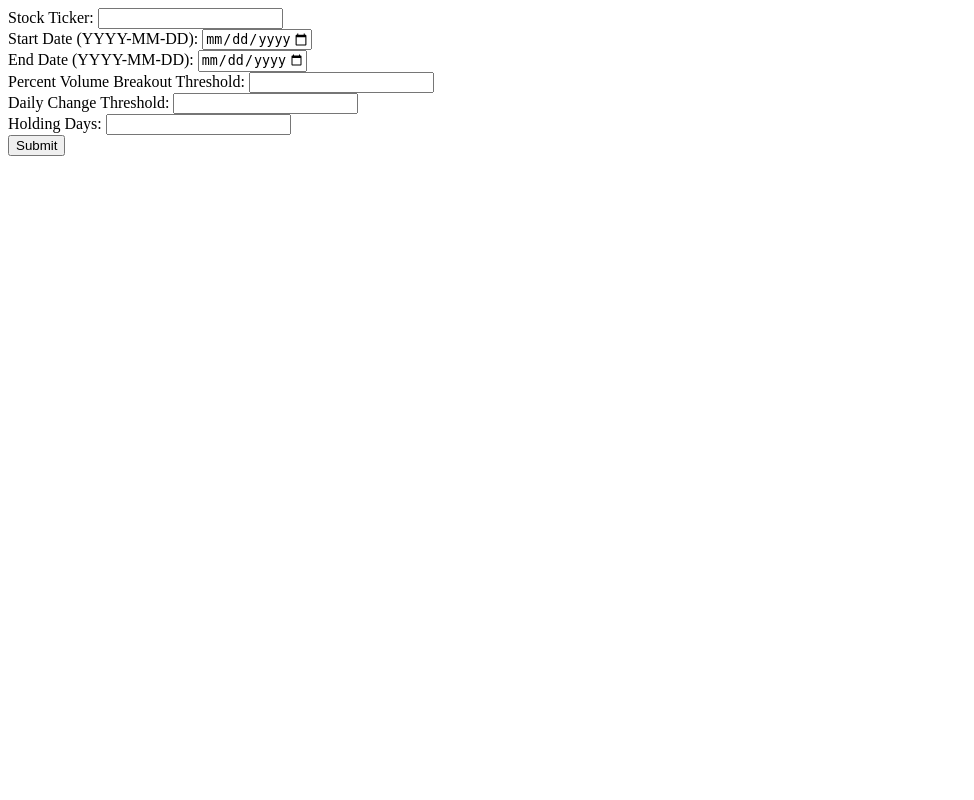
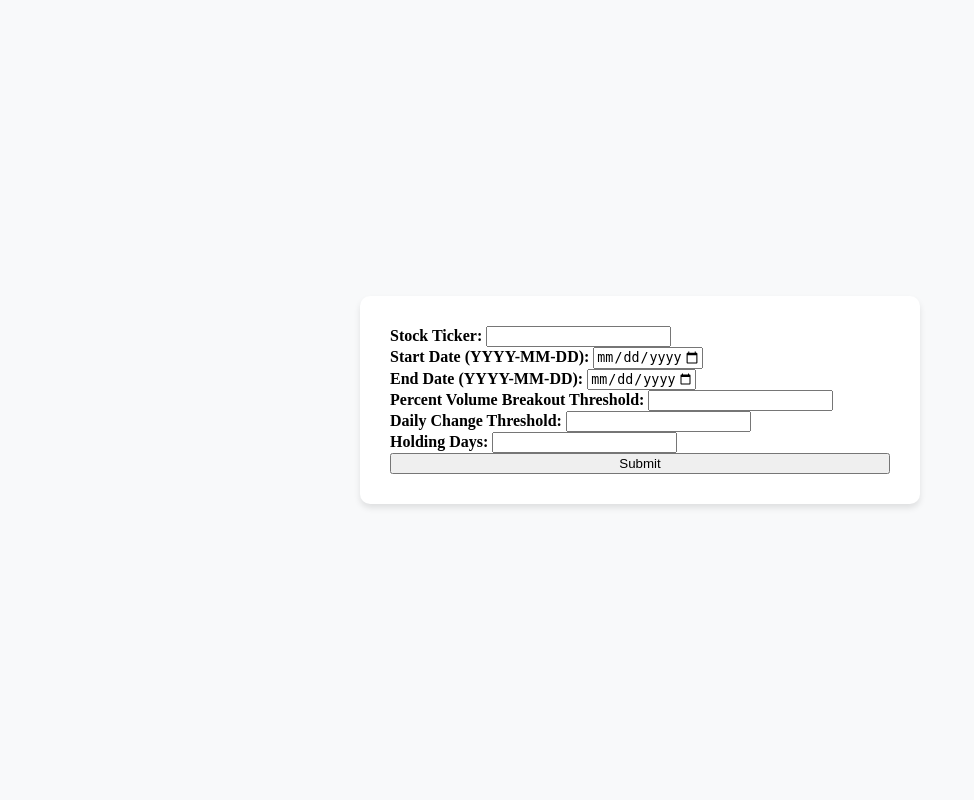
Before and after one commit to diamond0411/quanta-mini, a Flask app: page / in a window 1280 px wide. Shown: the whole page, without its empty margins (0-974 px from the left). Run offline with Flask 3, Linux system fonts and the light colour scheme.

Commit message:
html formatting

```diff
--- a/templates/index.html
+++ b/templates/index.html
@@ -1,5 +1,6 @@
 <!doctype html>
 <head>
+<html>
     <title>Stock Query Form</title>
     <script>
         document.addEventListener("DOMContentLoaded", function () {
@@ -21,50 +22,75 @@
             });
         });
     </script>
+    <style>
+        body {
+            background-color: #f8f9fa; /* Light gray background */
+            display: flex;
+            justify-content: center;
+            align-items: center;
+            height: 100vh;
+            margin: 0;
+        }
+
+        .form-container {
+            background-color: #ffffff;
+            padding: 30px;
+            border-radius: 10px;
+            box-shadow: 0 4px 6px rgba(0, 0, 0, 0.1);
+            width: 100%;
+            max-width: 500px;
+        }
+
+        .form-container label {
+            font-weight: bold;
+        }
+
+        .btn-primary {
+            width: 100%;
+        }
+    </style>
 </head>
-<html>
+
    <body>
-     <main>
+        <div class="form-container">
         <form method="get" action="http://127.0.0.1:5000/get-report">
             <div class="col-md-6 mx-auto text-center">
 
-                <div class="my-2">
+                <div class="mb-3">
                 <label for="ticker" class="form-label fw-bold fs-5">Stock Ticker:</label>
                 <input type="text" class="form-control" id="ticker" name="ticker" required style="max-width: 256px;">
                 </div>
 
-                <div class="my-2">
+                <div class="mb-3">
                 <label for="start_date" class="form-label fw-bold fs-5 mt-3">Start Date (YYYY-MM-DD):</label>
                 <input type="date" class="form-control" id="start_date" name="start_date" required style="max-width: 256px;">
                 </div>
 
-                <div class="my-2">
+                <div class="mb-3">
                 <label for="end_date" class="form-label fw-bold fs-5 mt-3">End Date (YYYY-MM-DD):</label>
                 <input type="date" class="form-control" id="end_date" name="end_date" required style="max-width: 256px;">
                 </div>
 
-                <div class="my-2">
+                <div class="mb-3">
                 <label for="pvbt" class="form-label fw-bold fs-5 mt-3">Percent Volume Breakout Threshold:</label>
                 <input type="number" class="form-control" id="pvbt" name="pvbt" required style="max-width: 256px;">
                 </div>
 
-                <div class="my-2">
+                <div class="mb-3">
                 <label for="dct" class="form-label fw-bold fs-5 mt-3">Daily Change Threshold:</label>
                 <input type="number" class="form-control" id="dct" name="dct" required style="max-width: 256px;">
                 </div>
 
-                <div class="my-2">
+                <div class="mb-3">
                 <label for="holding" class="form-label fw-bold fs-5 mt-3">Holding Days:</label>
                 <input type="number" class="form-control" id="holding" name="holding" required style="max-width: 256px;">
                 </div>
                 <!-- Submit Button -->
-                <div class="my-3">
                 <div class="d-grid gap-2 d-sm-flex justify-content-sm-center my-3">
                     <button type="submit" class="btn btn-primary btn-lg px-4 gap-3">Submit</button>
                 </div>
-                </div>
             </div>
-        </form>
-     </main>
+            </form>
+        </div>
    </body>
 </html>
```
